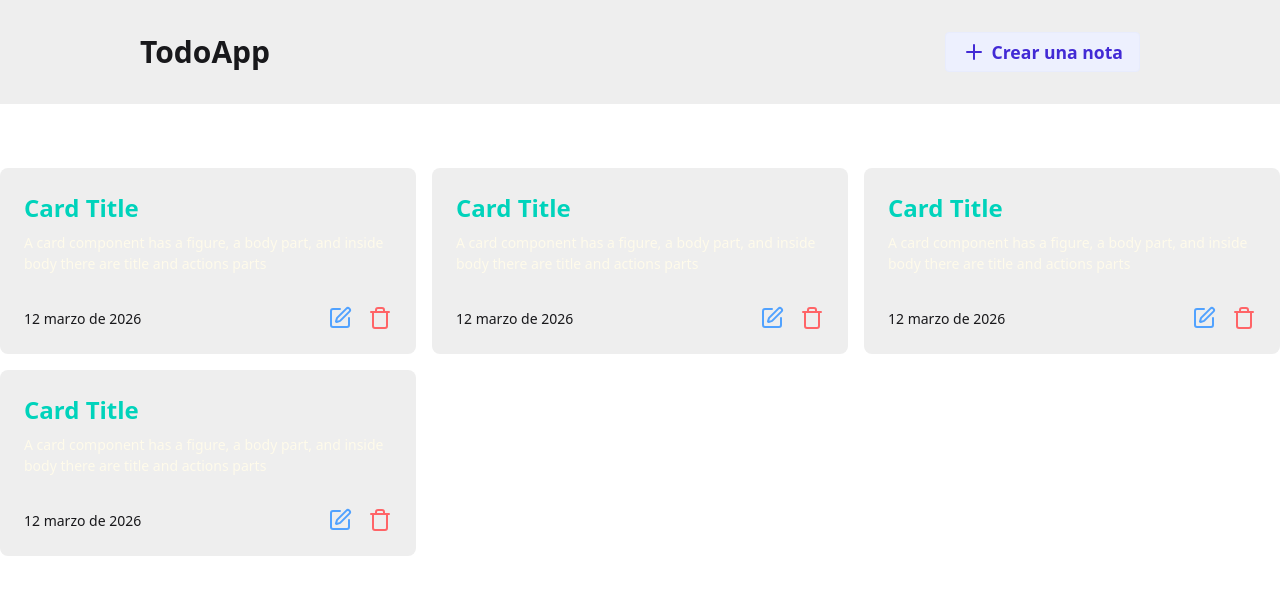
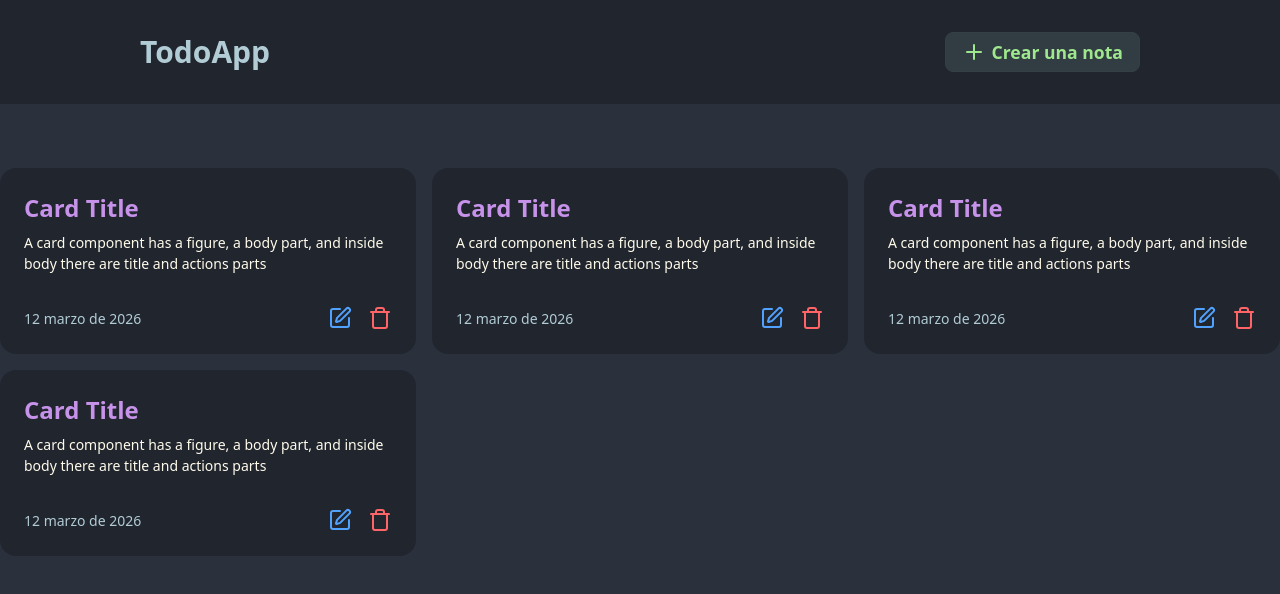
Before and after one commit to alejoorlandi/NOTAS-APP-FRONT, a React (Vite) app: page / in a window 1280 px wide. Shown: the top 594 px of the page. Built offline with nearby package versions, Linux system fonts and the light colour scheme.

Commit message:
diseño dim de daisyui

```diff
--- a/index.html
+++ b/index.html
@@ -1,5 +1,5 @@
-<!DOCTYPE html>
-<html lang="en">
+<!doctype html>
+<html lang="es" data-theme="dim">
   <head>
     <meta charset="UTF-8" />
     <link rel="icon" type="image/svg+xml" href="/vite.svg" />
--- a/src/index.css
+++ b/src/index.css
@@ -1,2 +1,7 @@
 @import "tailwindcss";
-@plugin "daisyui";
+
+@plugin "daisyui" {
+    themes: dim
+}
+
+;
```
